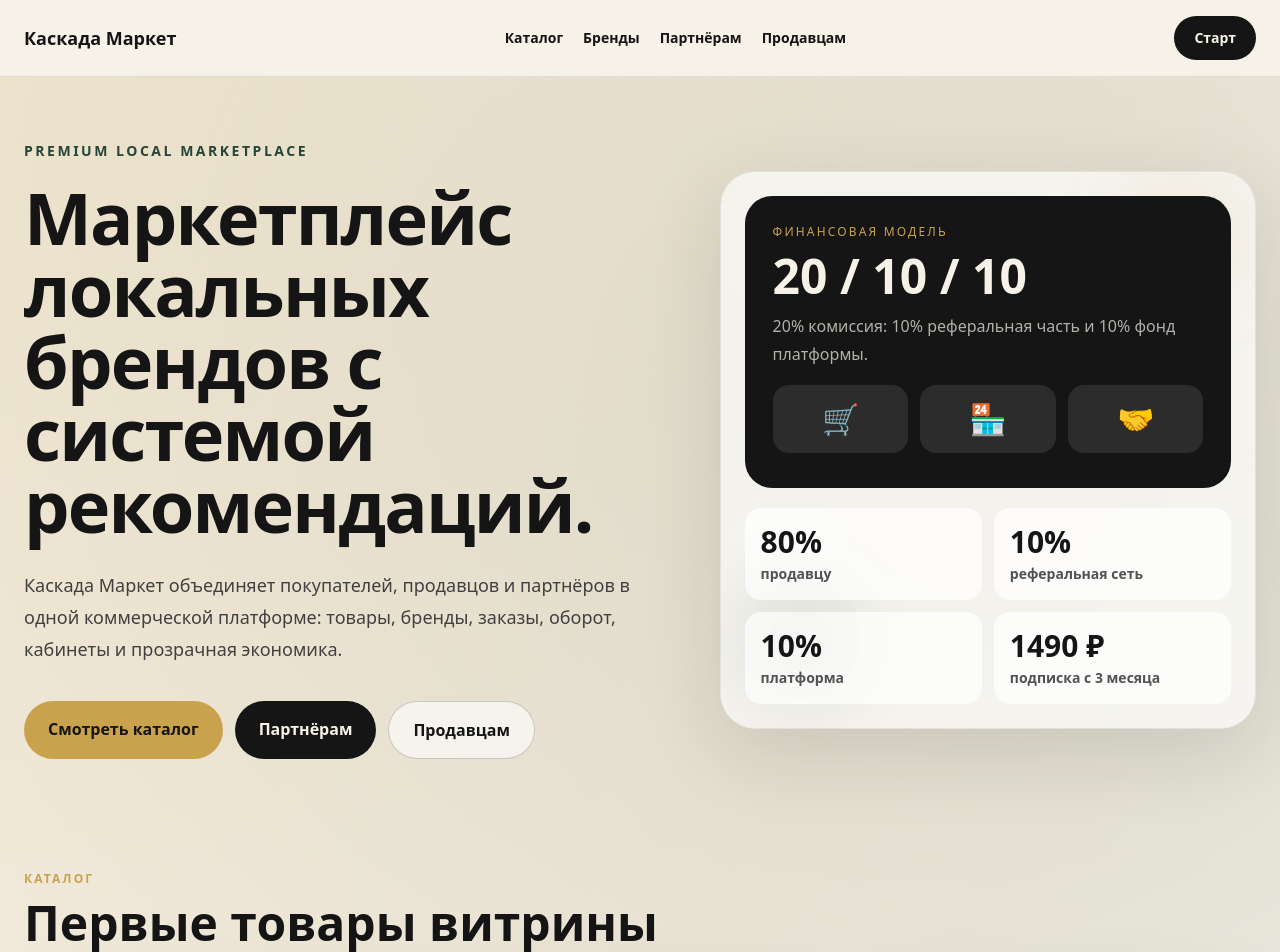
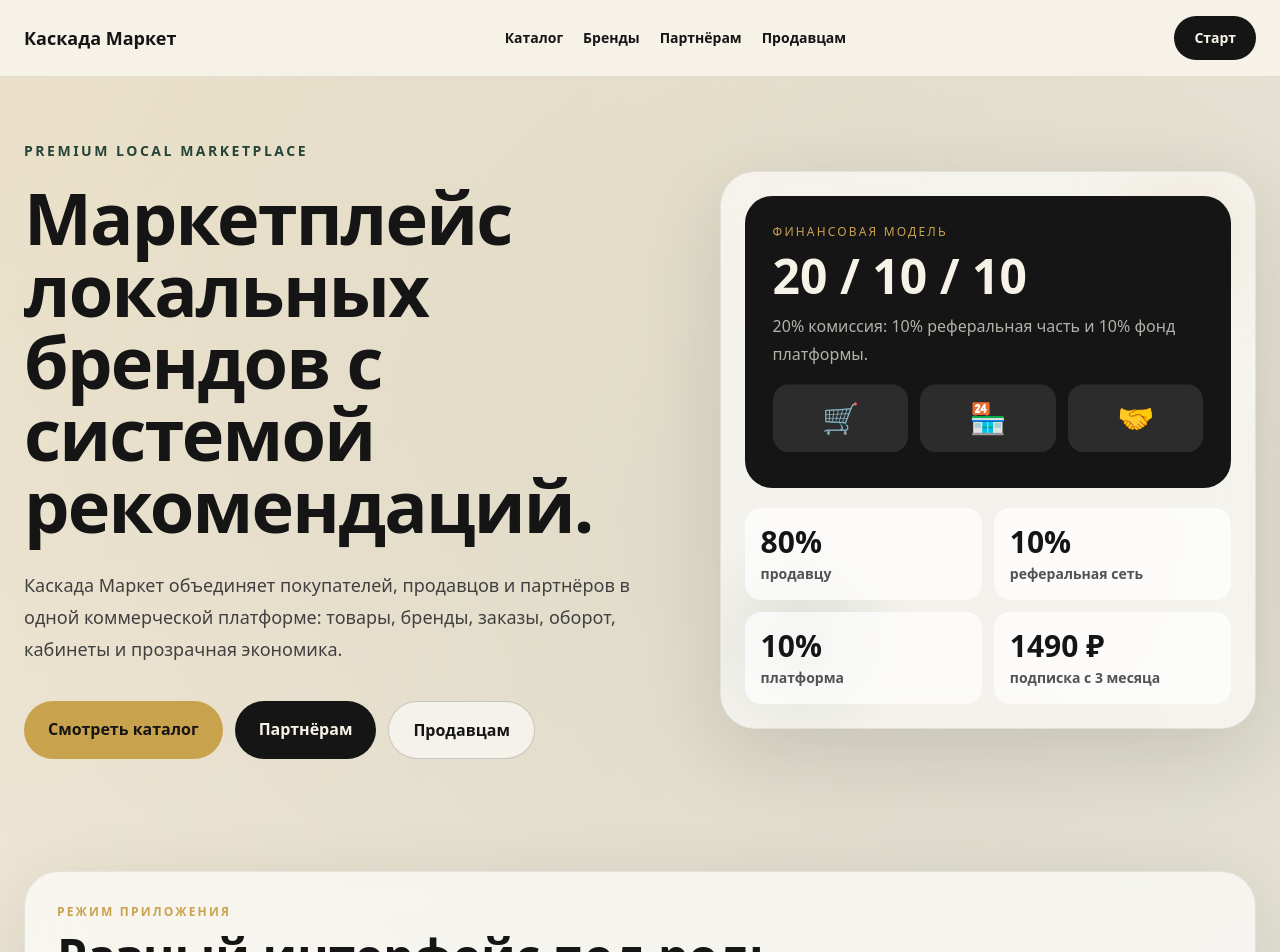
Before and after one commit to Iliavsevolodov/kaskada-, a Next.js app: page / in a window 1280 px wide. Shown: the top 952 px of the page. Built offline with nearby package versions, Linux system fonts and the light colour scheme.

Commit message:
Add role based experience to homepage

```diff
--- a/src/app/page.tsx
+++ b/src/app/page.tsx
@@ -1,6 +1,7 @@
 import { BrandCard } from '@/components/BrandCard';
 import { EconomyCalculator } from '@/components/EconomyCalculator';
 import { ProductCard } from '@/components/ProductCard';
+import { RoleExperienceSwitcher } from '@/components/RoleExperienceSwitcher';
 import { SiteHeader } from '@/components/SiteHeader';
 import { brands, products, statuses } from '@/lib/data';
 
@@ -46,6 +47,8 @@ export default function HomePage() {
           </div>
         </div>
       </section>
+
+      <RoleExperienceSwitcher />
 
       <section className="mx-auto max-w-7xl px-6 py-12">
         <p className="section-label text-xs font-bold text-gold">Каталог</p>
```
